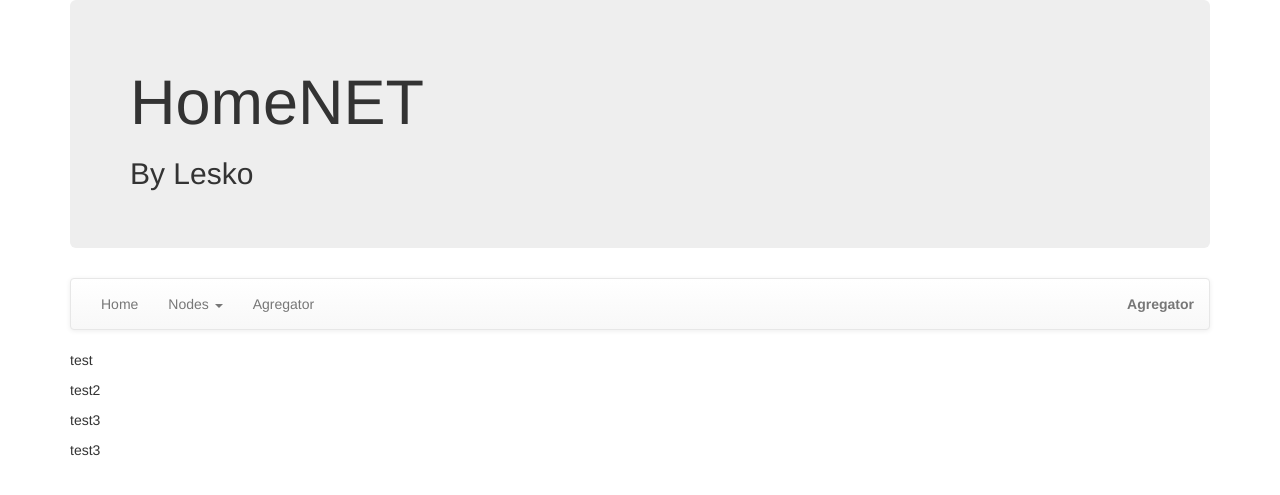
After one commit to LeskoIam/homeNET, a Flask app: page /agregator in a window 1280 px wide. The commit adds this page. Shown: the top 495 px of the page. Run offline with Flask 2, Linux system fonts and the light colour scheme; parts of the project's set-up code (start-up, migrations or seed data) failed here and were passed over; some libraries are stand-ins or nearby versions.

Commit message:
Started adding agregator

```diff
--- /dev/null
+++ b/app/templates/agregator.html
@@ -0,0 +1,33 @@
+{% extends "base.html" %}
+{% block content %}
+    <p class="test_c">test</p>
+    <p class="test_c2">test2</p>
+    <p class="test_c3">test3</p><p class="test_c4">test3</p>
+    <div class="row">
+        <div class="col-sm-4">
+
+        </div>
+{#        <div class="col-sm-6">#}
+{#            <img class="img-rounded" src="http://www.arso.gov.si/vreme/napovedi%20in%20podatki/radar_anim.gif">#}
+{#        </div>#}
+    </div>
+
+<script type="text/javascript">
+$(document).ready(function() {
+    $.getJSON('http://opendata.si/vreme/report/?lat=46.085129&lon=14.4754', function (jdata) {
+        $('p.test_c').text(jdata.copyright);
+{#        var a = new Date(jdata.forecast.updated*1000);#}
+{#        $('p.test_c2').text(a);#}
+        $('p.test_c3').text(jdata.radar.rain_level);
+        var a = new Date(jdata.radar.updated*1000);
+        $('p.test_c4').text(a);
+
+
+    });
+});
+
+
+
+</script>
+
+{% endblock %}
--- a/app/templates/base.html
+++ b/app/templates/base.html
@@ -47,6 +47,7 @@
                         <li><a href="/settings">Settings</a></li>
                     </ul>
                 </li>
+                <li><a href="/agregator">Agregator</a></li>
             </ul>
             <ul class="nav navbar-nav navbar-right" l>
                 <li><a href="#"><b>{{ page_loc|capitalize }}</b></a></li>
--- a/app/templates/home.html
+++ b/app/templates/home.html
@@ -2,5 +2,4 @@
 {% block content %}
 
     <h1>HOME PAGE</h1>
-    <img src="http://www.arso.gov.si/vreme/napovedi%20in%20podatki/radar_anim.gif">
 {% endblock %}
--- a/app/templates/view_nodes.html
+++ b/app/templates/view_nodes.html
@@ -2,7 +2,7 @@
 {% block content %}
     <div class="row" xmlns="http://www.w3.org/1999/html">
         <div class="col-sm-6">
-            Table last updated on {{ update_time|format_datetime }}
+            Last updated on {{ update_time|format_datetime }}
         </div>
     </div>
     <div class="row">
--- a/app/views.py
+++ b/app/views.py
@@ -204,6 +204,11 @@ def settings():
                            page_loc="nodes - settings")
 
 
+@app.route("/agregator")
+def view_agregator():
+    return render_template("agregator.html",
+                           page_loc="agregator")
+
 @app.route('/temp', methods=["GET", "POST"])
 def test():
     to_delete = db.session.query(PingerData).filter(PingerData.node_id == 2).all()
```
Also changed, not shown: app.db.
